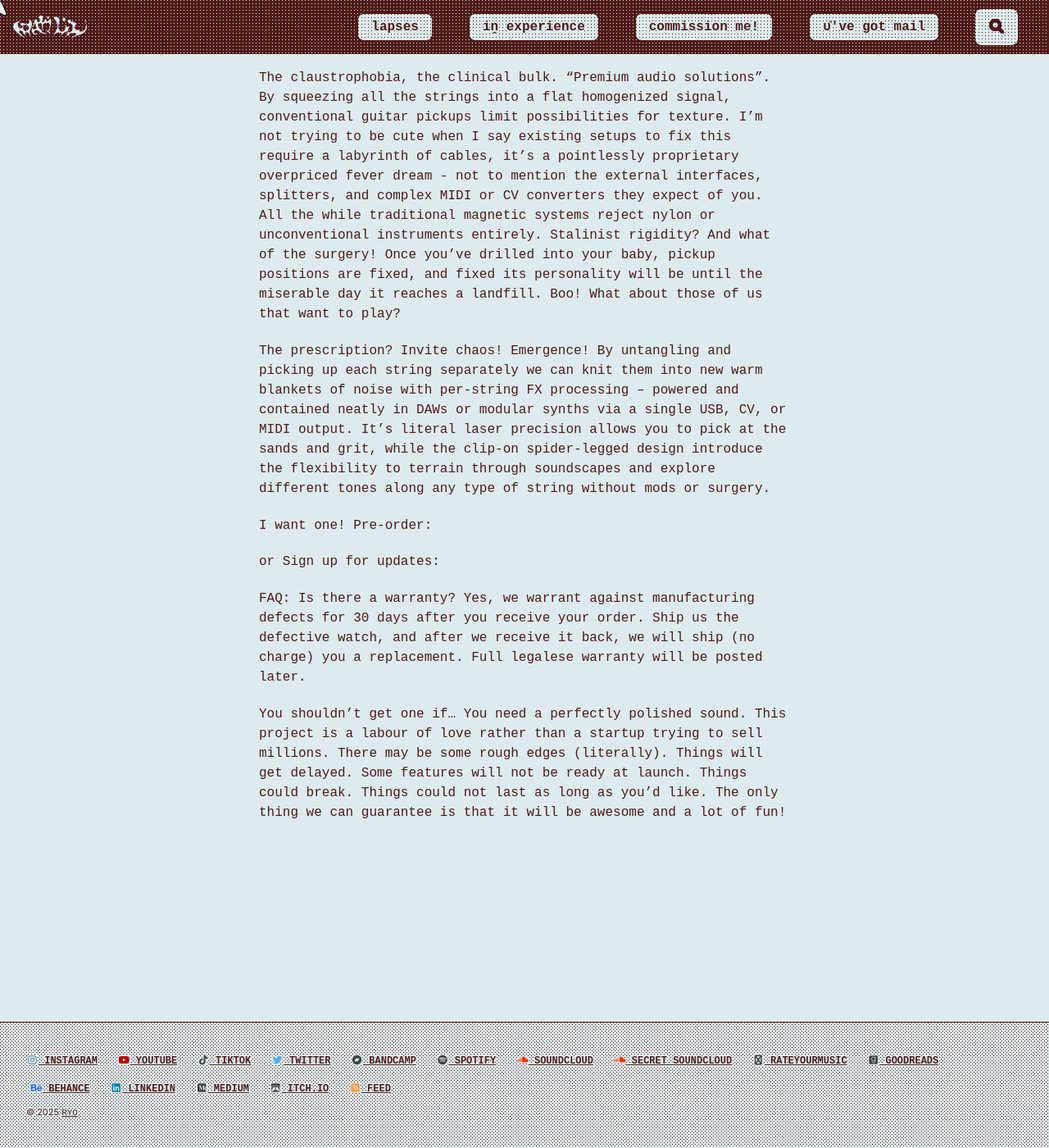
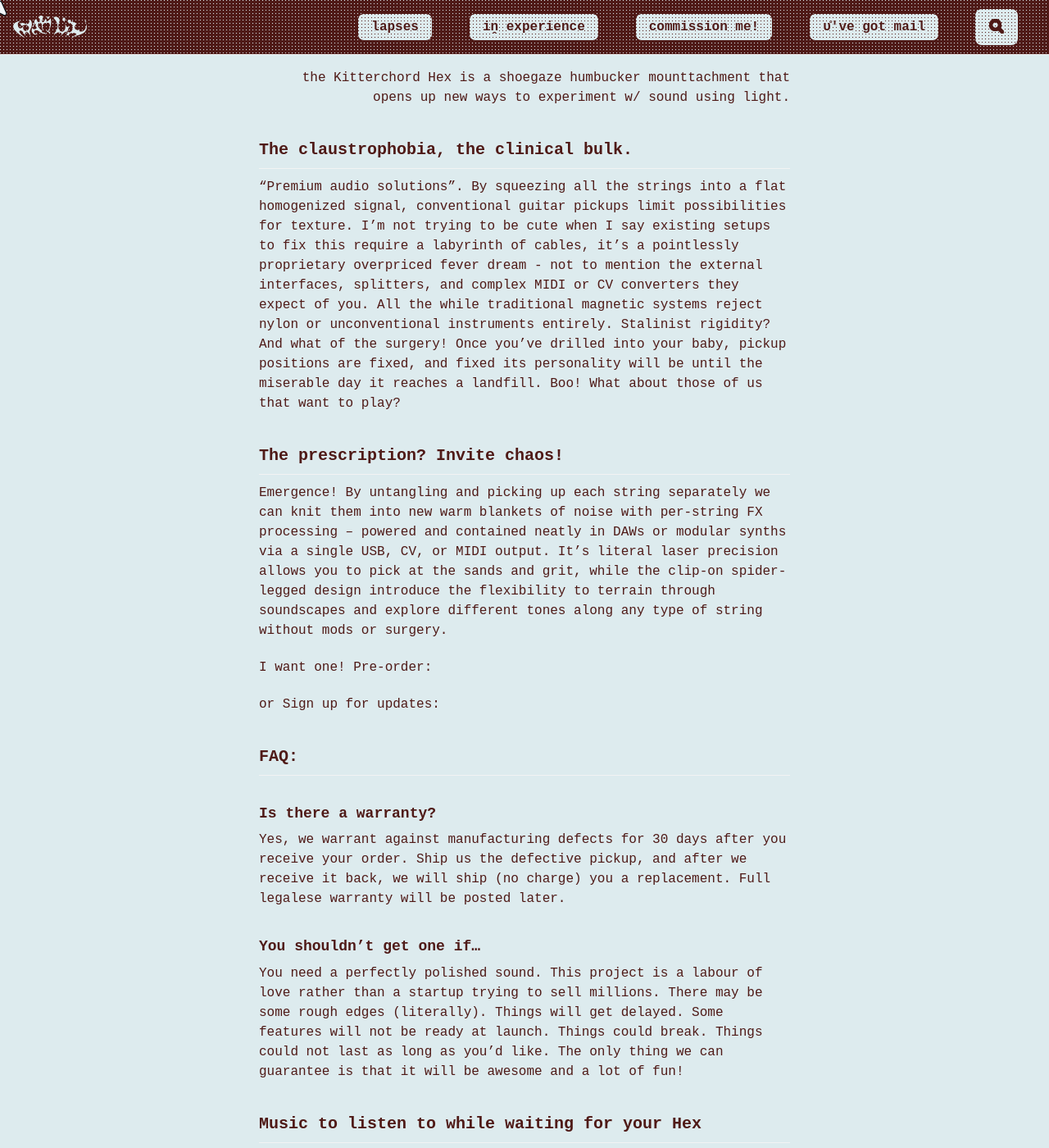
Before and after one commit to cryotato/cryotato.github.io, a Jekyll site: the page built from _pages/shop.md, in a window 1280 px wide and 1400 px high. Shown: the whole window at 82% size. Built offline with Jekyll 4.4.1, drawn with Linux system fonts in a browser that asks for light colours; cached includes are drawn as plain includes; grey boxes are pictures that could not be loaded.

Commit message:
Update shop.md

```diff
--- a/_pages/shop.md
+++ b/_pages/shop.md
@@ -5,10 +5,31 @@ author_profile: false
 toc: false
 ---
 
-The claustrophobia, the clinical bulk.
+<div align="right">
+
+    the Kitterchord
+
+    Hex is a shoegaze
+
+    humbucker
+
+    mounttachment
+
+    that opens up
+
+    new ways to
+
+    experiment w/
+
+    sound using light.
+
+</div>
+
+
+## The claustrophobia, the clinical bulk.
 “Premium audio solutions”. By squeezing all the strings into a flat homogenized signal, conventional guitar pickups limit possibilities for texture. I’m not trying to be cute when I say existing setups to fix this require a labyrinth of cables, it’s a pointlessly proprietary overpriced fever dream - not to mention the external interfaces, splitters, and complex MIDI or CV converters they expect of you. All the while traditional magnetic systems reject nylon or unconventional instruments entirely. Stalinist rigidity? And what of the surgery! Once you’ve drilled into your baby, pickup positions are fixed, and fixed its personality will be until the miserable day it reaches a landfill. Boo! What about those of us that want to play?
 
-The prescription? Invite chaos!
+## The prescription? Invite chaos!
 Emergence! By untangling and picking up each string separately we can knit them into new warm blankets of noise with per-string FX processing – powered and contained neatly in DAWs or modular synths via a single USB, CV, or MIDI output. It’s literal laser precision allows you to pick at the sands and grit, while the clip-on spider-legged design introduce the flexibility to terrain through soundscapes and explore different tones along any type of string without mods or surgery.
 
 I want one!
@@ -18,9 +39,21 @@ or
 Sign up for updates:
 
 
-FAQ:
-Is there a warranty?
-Yes, we warrant against manufacturing defects for 30 days after you receive your order. Ship us the defective watch, and after we receive it back, we will ship (no charge) you a replacement. Full legalese warranty will be posted later.
+## FAQ:
+### Is there a warranty?
+Yes, we warrant against manufacturing defects for 30 days after you receive your order. Ship us the defective pickup, and after we receive it back, we will ship (no charge) you a replacement. Full legalese warranty will be posted later.
 
-You shouldn’t get one if…
+### You shouldn’t get one if…
 You need a perfectly polished sound. This project is a labour of love rather than a startup trying to sell millions. There may be some rough edges (literally). Things will get delayed. Some features will not be ready at launch. Things could break. Things could not last as long as you’d like. The only thing we can guarantee is that it will be awesome and a lot of fun!
+
+## Music to listen to while waiting for your Hex
+<iframe style="border: 0; width: 100%; height: 120px;" src="https://bandcamp.com/EmbeddedPlayer/album=4285996994/size=large/bgcol=ffffff/linkcol=333333/tracklist=false/artwork=small/transparent=true/" seamless><a href="https://yeule.bandcamp.com/album/glitch-princess">Glitch Princess by yeule</a></iframe>
+<iframe style="border-radius:12px" src="https://open.spotify.com/embed/album/0eUUQ4rly8Q8PyJPWLgde2?utm_source=generator" width="100%" height="152" frameBorder="0" allowfullscreen="" allow="autoplay; clipboard-write; encrypted-media; fullscreen; picture-in-picture" loading="lazy"></iframe>
+<iframe style="border: 0; width: 100%; height: 120px;" src="https://bandcamp.com/EmbeddedPlayer/album=3273720229/size=large/bgcol=ffffff/linkcol=333333/tracklist=false/artwork=small/transparent=true/" seamless><a href="https://bravelittleabacushampshire.bandcamp.com/album/just-got-back-from-the-discomfort-were-alright">Just Got Back From The Discomfort - We&#39;re Alright by Brave Little Abacus</a></iframe>
+<iframe style="border: 0; width: 100%; height: 120px;" src="https://bandcamp.com/EmbeddedPlayer/album=2241406190/size=large/bgcol=ffffff/linkcol=333333/tracklist=false/artwork=small/transparent=true/" seamless><a href="https://thanksgod.bandcamp.com/album/i-know-myself-too-well">i know myself too well by thanks god</a></iframe>
+<iframe style="border: 0; width: 100%; height: 120px;" src="https://bandcamp.com/EmbeddedPlayer/album=148860144/size=large/bgcol=ffffff/linkcol=333333/tracklist=false/artwork=small/transparent=true/" seamless><a href="https://teklintowe.bandcamp.com/album/my-tek-lintowe">My tek lintowe by Tek lintowe</a></iframe>
+<iframe style="border: 0; width: 100%; height: 120px;" src="https://bandcamp.com/EmbeddedPlayer/album=2006015129/size=large/bgcol=ffffff/linkcol=0687f5/license_id=129/tracklist=false/artwork=small/transparent=true/" seamless><a href="https://themagneticfields.bandcamp.com/album/the-wayward-bus-distant-plastic-trees-remastered">The Wayward Bus / Distant Plastic Trees (Remastered) by The Magnetic Fields</a></iframe>
+<iframe style="border-radius:12px" src="https://open.spotify.com/embed/album/2ncj0SrtsnWzol4SWMk54b?utm_source=generator" width="100%" height="152" frameBorder="0" allowfullscreen="" allow="autoplay; clipboard-write; encrypted-media; fullscreen; picture-in-picture" loading="lazy"></iframe>
+<iframe style="border: 0; width: 100%; height: 120px;" src="https://bandcamp.com/EmbeddedPlayer/album=1682543875/size=large/bgcol=ffffff/linkcol=0687f5/tracklist=false/artwork=small/transparent=true/" seamless><a href="https://dusternumero.bandcamp.com/album/contemporary-movement">Contemporary Movement by Duster</a></iframe>
+<iframe style="border: 0; width: 100%; height: 120px;" src="https://bandcamp.com/EmbeddedPlayer/album=2734367686/size=large/bgcol=ffffff/linkcol=333333/tracklist=false/artwork=small/transparent=true/" seamless><a href="https://cool.bandcamp.com/album/an-abundance-of-strawberries">An Abundance of Strawberries by Julia Brown</a></iframe>
+<iframe style="border-radius:12px" src="https://open.spotify.com/embed/album/0L6mZK9XFXYOVeayI1t4A5?utm_source=generator" width="100%" height="152" frameBorder="0" allowfullscreen="" allow="autoplay; clipboard-write; encrypted-media; fullscreen; picture-in-picture" loading="lazy"></iframe>
```
